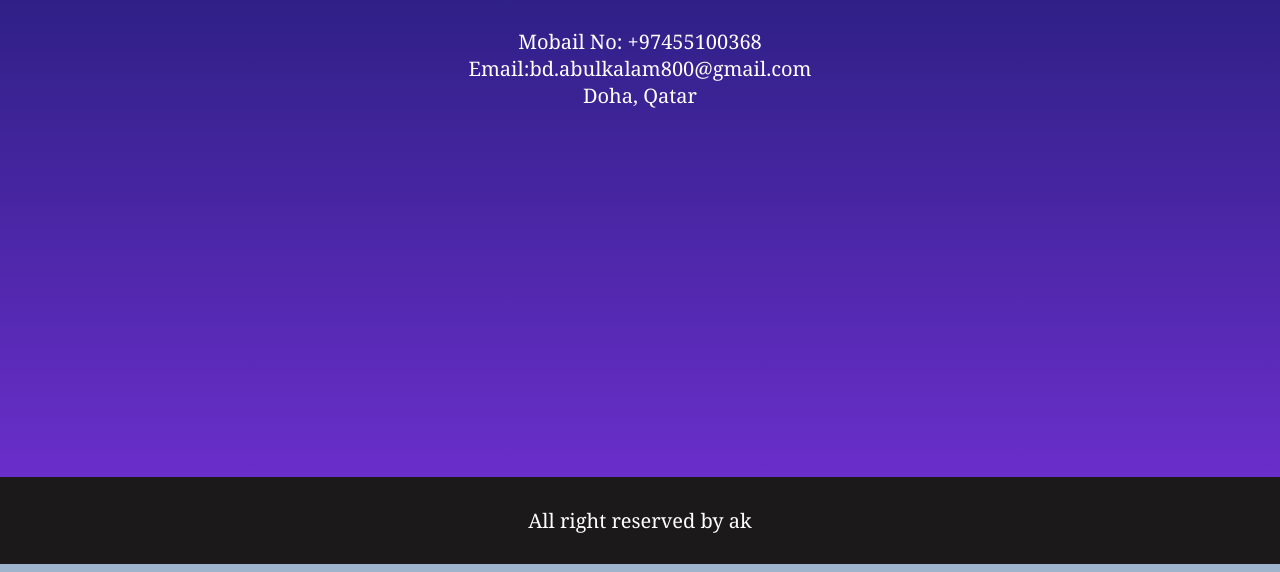
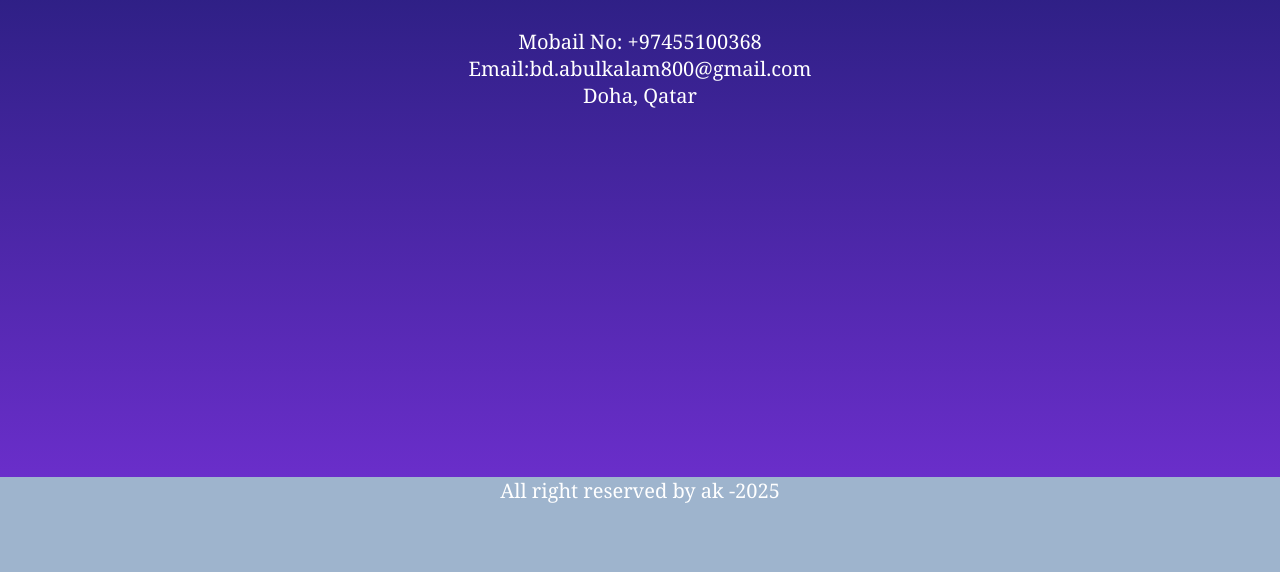
Before and after one commit to Abul-kalam800/web-development-simple-project, a plain HTML site: page contract.html in a window 1280 px wide. Shown: the part 228-800 px from the top of the page. Drawn offline with Linux system fonts and the light colour scheme.

Commit message:
all file footer changed

```diff
--- a/contract.html
+++ b/contract.html
@@ -24,8 +24,7 @@
                 <p>Doha, Qatar</p>
             </div>
         </section>
-        <footer>
-            <p>All right reserved by ak</p>
+        <p>All right reserved by ak -2025</p>
 
         </footer>
     </body>
```
Also changed, not shown: about.html (+1 -1 lines), home.html (+1 -1 lines), page.html (+1 -1 lines).
